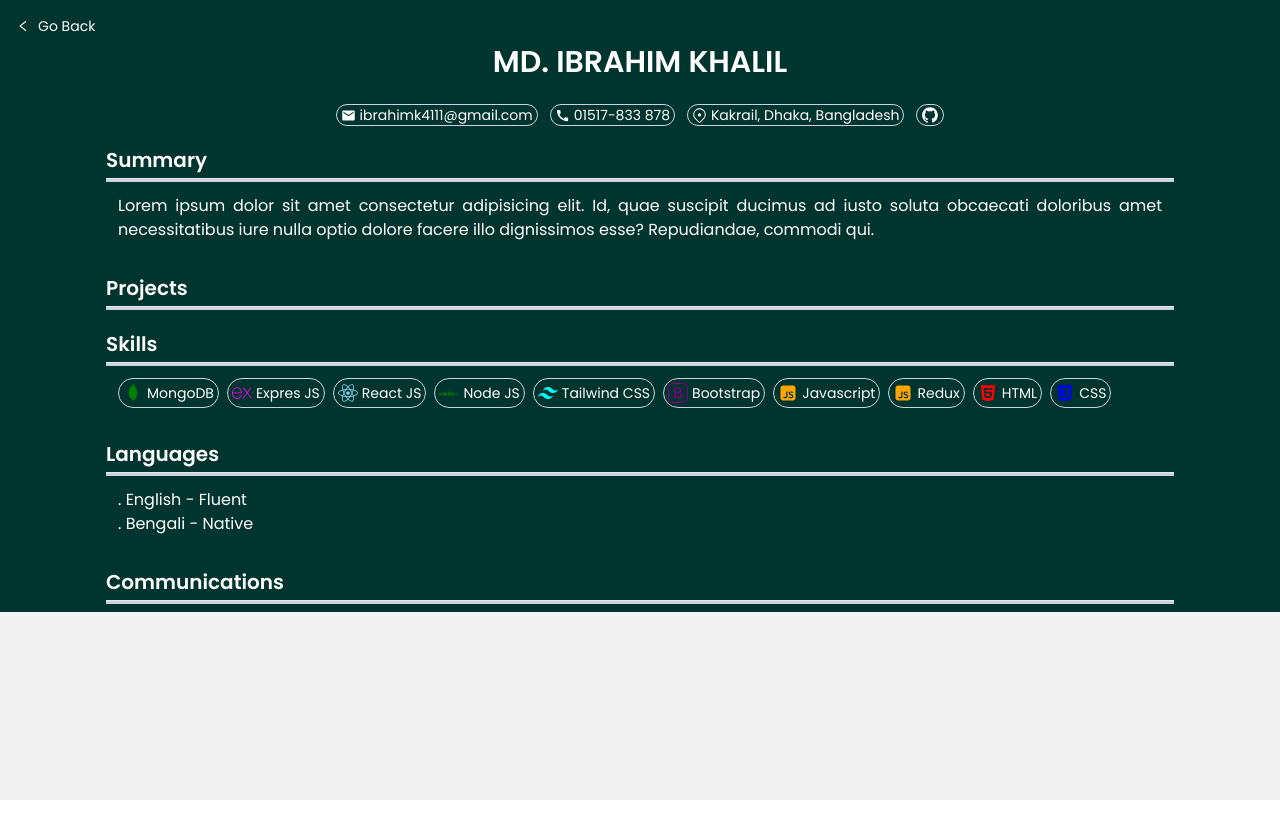
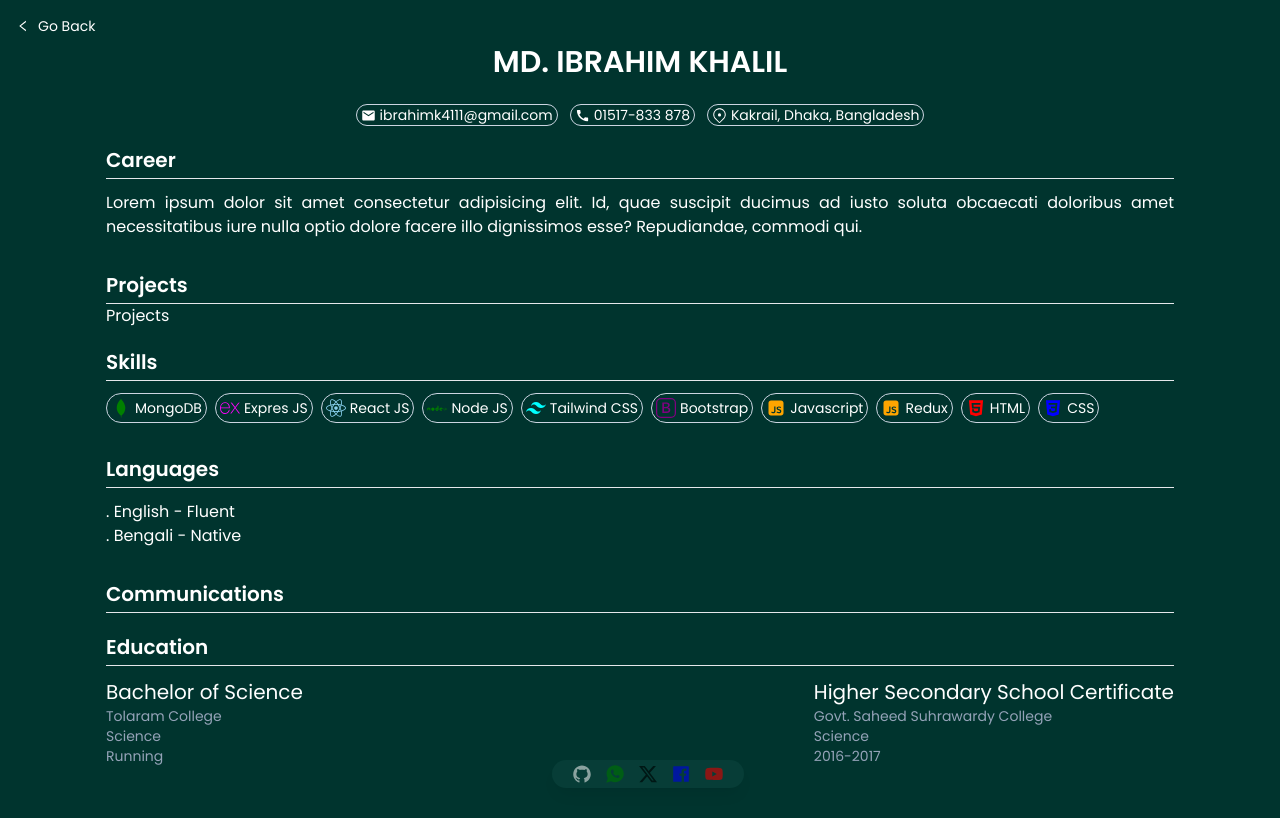
Before and after one commit to ibrahimk4111/ibrahim-khalil, a React (Vite) app: page / in a window 1280 px wide. Both pictures are taken after a click on the item "Resume". Built offline with nearby package versions, Linux system fonts and the light colour scheme.

Commit message:
contact fixs and resume icons added

```diff
--- a/src/components/Home/homeComponents/GetInTouch.tsx
+++ b/src/components/Home/homeComponents/GetInTouch.tsx
@@ -1,15 +1,17 @@
 import { BsSend } from "react-icons/bs";
+import { IoCallOutline } from "react-icons/io5";
 
 const GetInTouch = () => {
   return (
-    <div className=" bg-slate-200 dark:text-white dark:bg-gradient-to-l from-bgColorsInDark via-[#001f1b] to-bgColorsInDark lg:py-10 py-5">
-      <h1 className=" text-2xl text-center mb-5">
+    <div className=" dark:text-white dark:bg-gradient-to-l from-bgColorsInDark via-[#001f1b] to-bgColorsInDark py-10">
+      <h1 className=" text-2xl text-center mb-5 lg:mb-10">
         Get <span className=" font-bold">In Touch</span>
       </h1>
 
-      <div className=" container ">
+      <div className=" container grid lg:grid-cols-3 md:grid-cols-12 grid-cols-1 gap-5">
         {/* left side form */}
-        <div>
+
+        <div className=" lg:col-span-2 md:col-span-8 col-span-1">
           <form action="submit">
             <div className=" space-y-2 ">
               <div>
@@ -53,8 +55,58 @@ const GetInTouch = () => {
               </span>
             </button>
           </form>
+          <div className=" md:hidden block">
+            <h1 className=" my-5">Or</h1>
+            <form action="" className=" flex justify-start items-center gap-2 ">
+              <input
+                name="name"
+                type=" text "
+                placeholder="leave an advice."
+                className=" bg-white dark:bg-[#0b3631] dark:placeholder:text-slate-400 p-2 rounded-md w-full focus:ring-1 ring-slate-300 outline-none"
+              />
+              <button className=" bg-cyan-500 relative inline-flex group p-2 rounded-md hover:ring-1 ring-offset-1 transition-all overflow-hidden dark:hover:drop-shadow-glow ">
+                <span className=" absolute top-0 left-0 w-0 group-hover:w-full h-full -z-1 transition-all duration-500 ease-in-out bg-cyan-400"></span>
+                <span className="flex items-center gap-2 z-10 text-white">
+                  <BsSend size={20} />
+                </span>
+              </button>
+            </form>
+          </div>
         </div>
+
         {/* right side contact */}
+        <div className=" md:order-last order-first lg:col-span-1 md:col-span-4">
+          <h1 className=" text-3xl font-semibold">
+            Let's join us to explore your business in global map.
+          </h1>
+          <div className=" my-5 flex items-center gap-2">
+            <IoCallOutline size={20} />
+            <div className=" flex flex-wrap gap-1">
+              <p>01517-833 878,</p>
+              <p>01766-993 449</p>
+            </div>
+          </div>
+          <div className=" md:block hidden">
+            <h1 className=" my-5">Or</h1>
+            <form
+              action=""
+              className="flex justify-start items-center gap-2 "
+            >
+              <input
+                name="name"
+                type=" text "
+                placeholder="leave an advice."
+                className=" bg-white dark:bg-[#0b3631] dark:placeholder:text-slate-400 p-2 rounded-md w-full focus:ring-1 ring-slate-300 outline-none"
+              />
+              <button className=" bg-cyan-500 relative inline-flex group p-2 rounded-md animate-bounce hover:animate-none hover:ring-1 ring-offset-1 transition-all overflow-hidden dark:hover:drop-shadow-glow ">
+                <span className=" absolute top-0 left-0 w-0 group-hover:w-full h-full -z-1 transition-all duration-500 ease-in-out bg-cyan-400"></span>
+                <span className="flex items-center gap-2 z-10 text-white">
+                  <BsSend size={20} />
+                </span>
+              </button>
+            </form>
+          </div>
+        </div>
       </div>
     </div>
   );
--- a/src/components/Resume/Resume.tsx
+++ b/src/components/Resume/Resume.tsx
@@ -1,15 +1,18 @@
 import { MdCall, MdEmail } from "react-icons/md";
-import { AiFillGithub } from "react-icons/ai";
+import { AiFillFacebook, AiFillGithub, AiFillYoutube } from "react-icons/ai";
 import { Link } from "react-router-dom";
 import Projects from "./resumeComponents/Projects";
 import Skills from "./resumeComponents/Skills";
 import { GoLocation } from "react-icons/go";
+import Education from "./resumeComponents/Education";
+import { FaXTwitter } from "react-icons/fa6";
+import { IoLogoWhatsapp } from "react-icons/io";
 
 const Resume = () => {
   const liClassName =
-    "border border-slate-300 rounded-full px-1 flex items-center gap-1";
+    "border border-slate-300 rounded-full px-1 flex justify-center items-center gap-1";
   return (
-    <div className="p-2 dark:bg-bgColorsInDark dark:text-white">
+    <div className="p-2 pb-10 dark:bg-bgColorsInDark dark:text-white">
       <Link
         to="/"
         className=" hover:bg-black/80 hover:text-white flex items-center gap-2 p-2 rounded-full w-28 text-sm transition-all duration-300 ease-in-out"
@@ -36,7 +39,7 @@ const Resume = () => {
 
         {/* Start address section */}
         <section>
-          <ul className=" container flex sm:flex-row flex-col justify-center lg:gap-3 gap-1">
+          <ul className=" flex sm:flex-row flex-col justify-center lg:gap-3 gap-1">
             <li className={liClassName}>
               <MdEmail size={15} />
               <span className=" text-sm">ibrahimk4111@gmail.com</span>
@@ -49,20 +52,15 @@ const Resume = () => {
               <GoLocation size={15} />
               <span className=" text-sm ">Kakrail, Dhaka, Bangladesh</span>
             </li>
-            <li className={liClassName}>
-              <Link to="https://github.com/ibrahimk4111" target="_blank">
-                <AiFillGithub size={18} />
-              </Link>
-            </li>
           </ul>
         </section>
         {/* End address section */}
 
         {/* Start Summary section */}
         <section className=" mt-3 ">
-          <h1 className=" text-xl font-semibold py-1">Summary</h1>
-          <hr className=" h-1 bg-slate-300" />
-          <p className=" p-3 text-justify ">
+          <h1 className=" text-xl font-semibold py-1">Career</h1>
+          <hr className=" bg-slate-300" />
+          <p className=" py-3 text-justify ">
             Lorem ipsum dolor sit amet consectetur adipisicing elit. Id, quae
             suscipit ducimus ad iusto soluta obcaecati doloribus amet
             necessitatibus iure nulla optio dolore facere illo dignissimos esse?
@@ -73,12 +71,16 @@ const Resume = () => {
 
         {/* Start Projects section */}
         <section className=" mt-3 ">
+          <h1 className=" text-xl font-semibold py-1">Projects</h1>
+          <hr className=" bg-slate-300" />
           <Projects />
         </section>
         {/* End Projects section */}
 
         {/* Start Projects section */}
         <section className=" mt-3 ">
+          <h1 className=" text-xl font-semibold py-1">Skills</h1>
+          <hr className=" bg-slate-300" />
           <Skills />
         </section>
         {/* End Projects section */}
@@ -86,8 +88,8 @@ const Resume = () => {
         {/* Start Language section */}
         <section className=" mt-3 ">
           <h1 className=" text-xl font-semibold py-1">Languages</h1>
-          <hr className=" h-1 bg-slate-300" />
-          <div className=" p-3 ">
+          <hr className=" bg-slate-300" />
+          <div className=" py-3 ">
             <p>. English - Fluent</p>
             <p>. Bengali - Native</p>
           </div>
@@ -97,9 +99,49 @@ const Resume = () => {
         {/* Start Projects section */}
         <section className=" mt-3 ">
           <h1 className=" text-xl font-semibold py-1">Communications</h1>
-          <hr className=" h-1 bg-slate-300" />
+          <hr className=" bg-slate-300" />
         </section>
         {/* End Projects section */}
+
+        {/* Start Education section */}
+        <section className=" mt-3 ">
+          <h1 className=" text-xl font-semibold py-1">Education</h1>
+          <hr className=" bg-slate-300" />
+          <Education />
+        </section>
+        {/* End Education section */}
+      </div>
+
+      <div className="fixed bottom-3 w-full animate-pulse hover:animate-none">
+        <div className="flex justify-center items-center">
+          <div className=" bg-slate-300 flex justify-between items-center py-1 px-5 shadow-lg dark:bg-[#0d463f] rounded-full w-48">
+            <button>
+              <Link to="https://github.com/ibrahimk4111" target="_blank">
+                <AiFillGithub size={20} className=" hover:scale-125 transition-all duration-300 ease-in " />
+              </Link>
+            </button>
+            <button>
+              <Link to="https://github.com/ibrahimk4111" target="_blank">
+                <IoLogoWhatsapp size={20} fill="green" className=" hover:scale-125 transition-all duration-300 ease-in " />
+              </Link>
+            </button>
+            <button>
+              <Link to="https://github.com/ibrahimk4111" target="_blank">
+                <FaXTwitter size={20} fill="black" className=" hover:scale-125 transition-all duration-300 ease-in "/>
+              </Link>
+            </button>
+            <button>
+              <Link to="https://github.com/ibrahimk4111" target="_blank">
+                <AiFillFacebook size={20} fill="blue" className=" hover:scale-125 transition-all duration-300 ease-in "/>
+              </Link>
+            </button>
+            <button>
+              <Link to="https://github.com/ibrahimk4111" target="_blank">
+                <AiFillYoutube size={20} fill="red" className=" hover:scale-125 transition-all duration-300 ease-in "/>
+              </Link>
+            </button>
+          </div>
+        </div>
       </div>
     </div>
   );
--- /dev/null
+++ b/src/components/Resume/resumeComponents/Education.tsx
@@ -0,0 +1,22 @@
+const Education = () => {
+  return (
+      <div className=" flex flex-wrap justify-between items-center gap-3 py-3">
+        <section>
+          <h1 className=" text-xl ">Bachelor of Science </h1>
+          <p className=" text-slate-400 text-sm ">Tolaram College</p>
+          <p className=" text-slate-400 text-sm">Science</p>
+          <p className=" text-slate-400 text-sm">Running</p>
+        </section>
+        <section>
+          <h1 className=" text-xl ">Higher Secondary School Certificate</h1>
+          <p className=" text-slate-400 text-sm">
+            Govt. Saheed Suhrawardy College
+          </p>
+          <p className=" text-slate-400 text-sm">Science</p>
+          <p className=" text-slate-400 text-sm">2016-2017</p>
+        </section>
+      </div>
+  );
+};
+
+export default Education;
--- a/src/components/Resume/resumeComponents/Projects.tsx
+++ b/src/components/Resume/resumeComponents/Projects.tsx
@@ -1,10 +1,5 @@
 const Projects = () => {
-  return (
-    <div>
-      <h1 className=" text-xl font-semibold py-1">Projects</h1>
-      <hr className=" h-1 bg-slate-300" />
-    </div>
-  );
+  return <div>Projects</div>;
 };
 
 export default Projects;
--- a/src/components/Resume/resumeComponents/Skills.tsx
+++ b/src/components/Resume/resumeComponents/Skills.tsx
@@ -65,9 +65,7 @@ const Skills = () => {
     "border border-slate-300 rounded-full p-1 flex items-center gap-1";
   return (
     <div>
-      <h1 className=" text-xl font-semibold py-1">Skills</h1>
-      <hr className=" h-1 bg-slate-300" />
-      <ul className=" container flex flex-wrap gap-2 p-3">
+      <ul className=" flex flex-wrap gap-2 py-3">
         {liItems.map((item) => (
           <li key={item.text} className={liClassName}>
             {item.icon}
```
